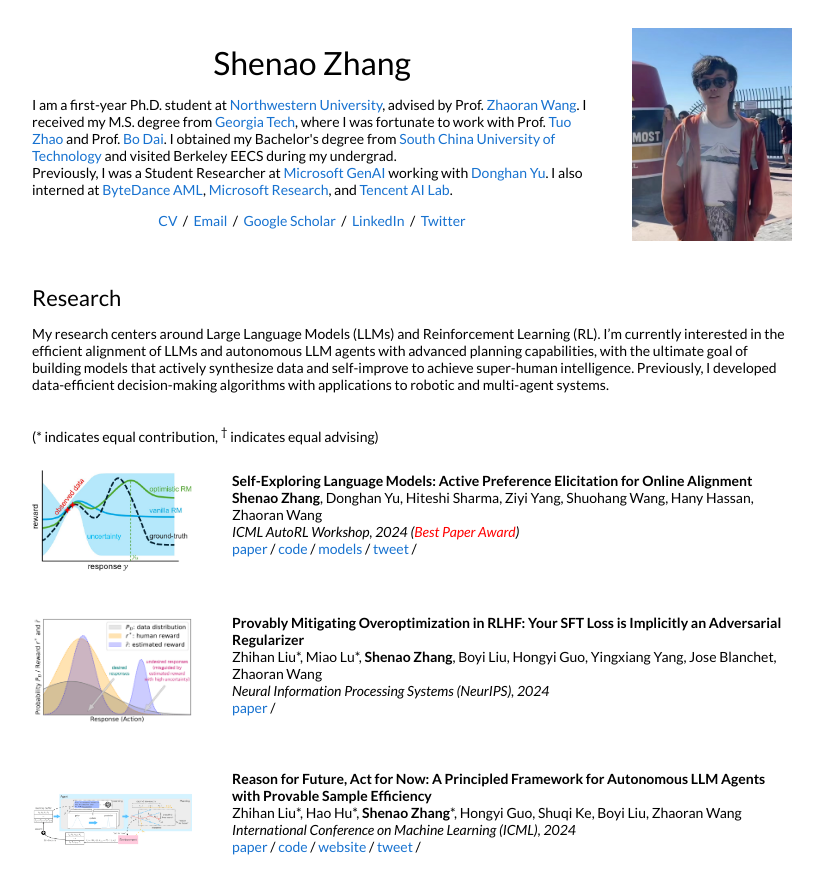
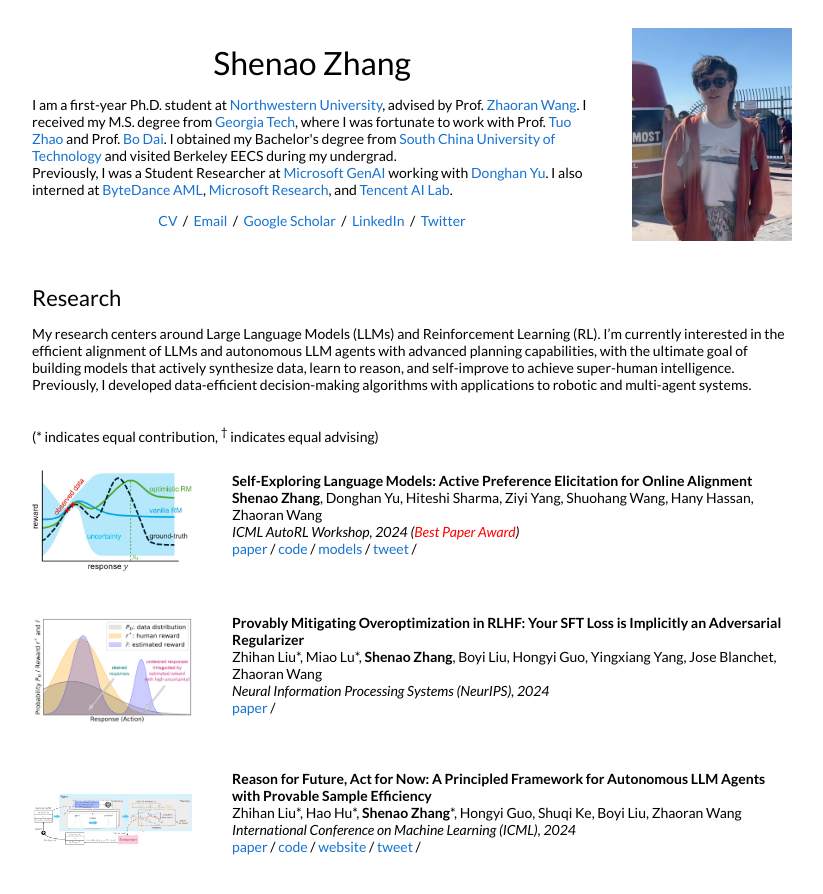
Before and after one commit to shenao-zhang/shenao-zhang.github.io, a Jekyll site: the page built from _posts/2024-06-06-selm.markdown, in a window 1280 px wide and 900 px high. Shown: the top 894 px of the window, without its empty margins (228-1051 px from the left). Built offline with Jekyll 4.4.1, drawn with Linux system fonts in a browser that asks for light colours.

Commit message:
Update default.html

```diff
--- a/_layouts/default.html
+++ b/_layouts/default.html
@@ -59,7 +59,7 @@
             <td style="padding:2.5%;width:100%;vertical-align:middle">
               <h2>Research</h2>
               <p>
-               My research centers around Large Language Models (LLMs) and Reinforcement Learning (RL). I’m currently interested in the efficient alignment of LLMs and autonomous LLM agents with advanced planning capabilities, with the ultimate goal of building models that actively synthesize data and self-improve to achieve super-human intelligence. Previously, I developed data-efficient decision-making algorithms with applications to robotic and multi-agent systems.
+               My research centers around Large Language Models (LLMs) and Reinforcement Learning (RL). I’m currently interested in the efficient alignment of LLMs and autonomous LLM agents with advanced planning capabilities, with the ultimate goal of building models that actively synthesize data, learn to reason, and self-improve to achieve super-human intelligence. Previously, I developed data-efficient decision-making algorithms with applications to robotic and multi-agent systems.
               <style>
   .specific-line {
     margin-bottom: -15px; /* Adjust the line height to reduce space */
```
